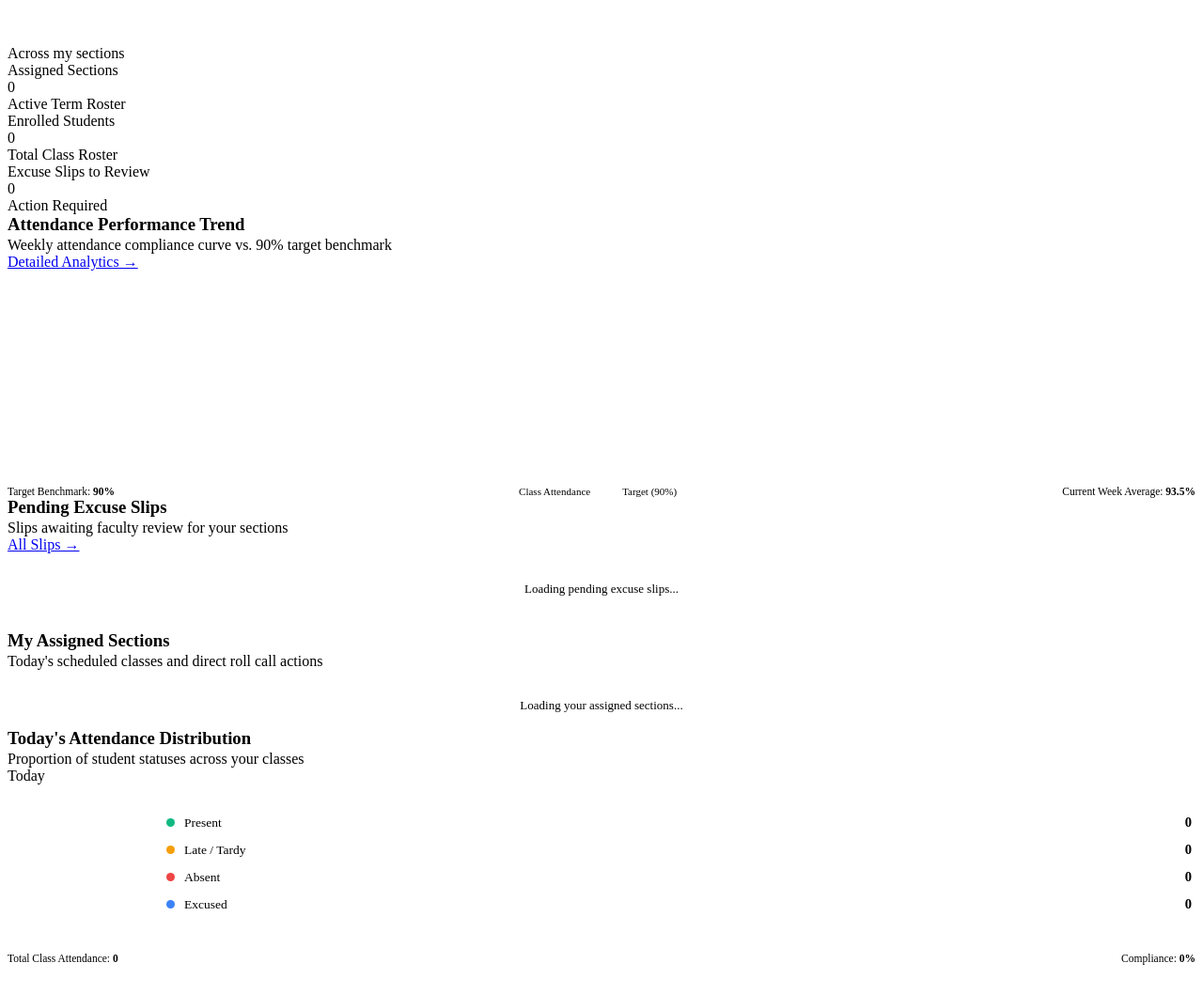
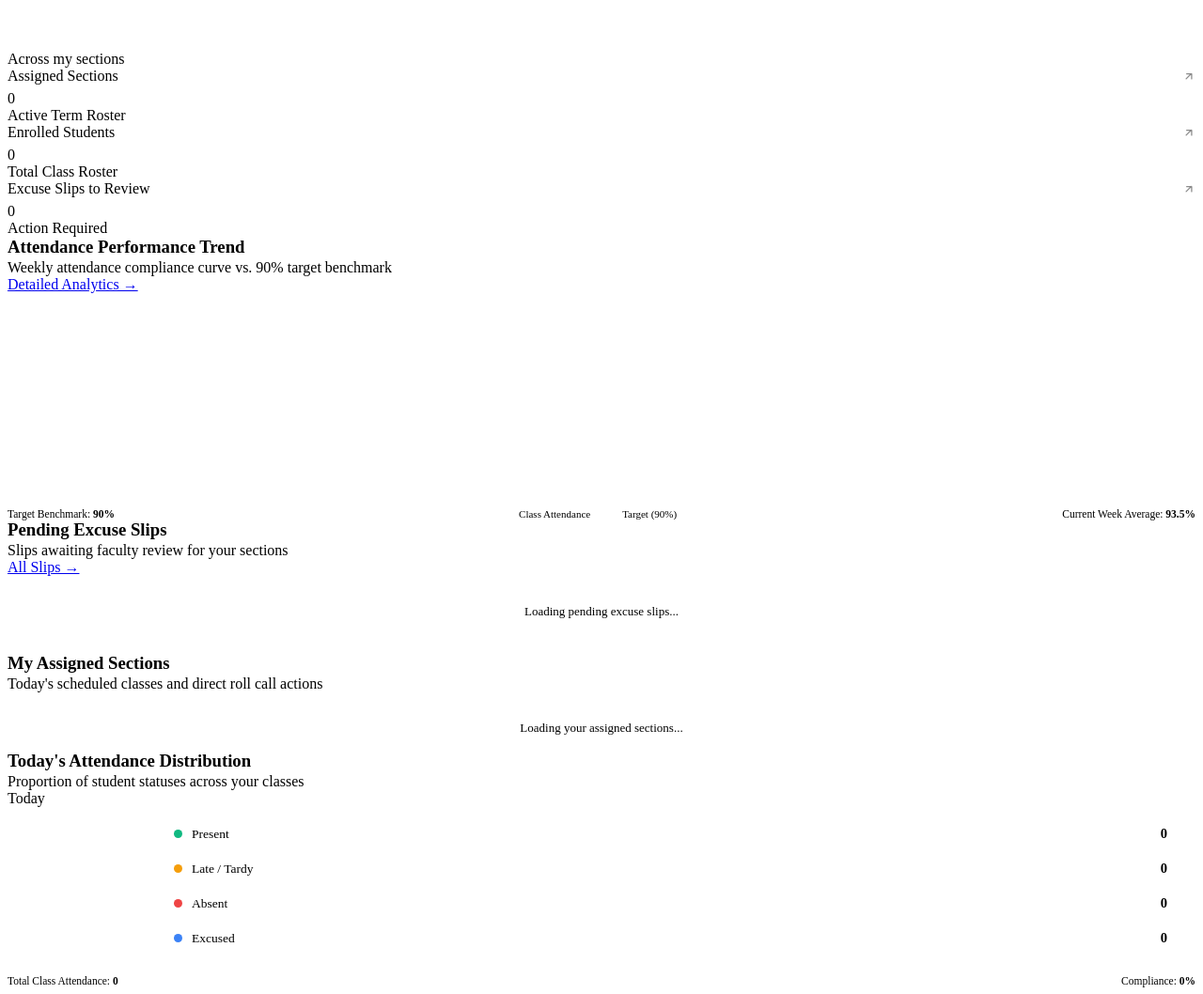
Before and after one commit to jaynzxc/Attendance-Monitoring-System, a website with bundled scripts: page teacher/dashboard.html in a window 1280 px wide. Shown: the part 4840-5898 px from the top of the page at 94% size. Before the commit the page ends 5874 px from the top, so only its background shows below. Built offline with nearby package versions, Linux system fonts and the light colour scheme; a script that the page names is missing.

Commit message:
feat: add teacher attendance logs controller and dashboard view

```diff
--- a/assets/js/pages/teacher/attendance-logs.js
+++ b/assets/js/pages/teacher/attendance-logs.js
@@ -34,9 +34,18 @@ document.addEventListener('DOMContentLoaded', async () => {
   // 3. Setup Theme Toggle
   initThemeToggle();
 
-  // 4. Setup Default Date Filter
+  // 4. Parse URL query parameters for deep linking
+  const urlParams = new URLSearchParams(window.location.search);
+  const statusParam = urlParams.get('status');
+  const subjectParam = urlParams.get('subject');
+  const dateParam = urlParams.get('date');
+
+  // 5. Setup Default Date Filter
   const dateInput = document.getElementById('filterDate');
   if (dateInput) {
+    if (dateParam) {
+      selectedDate = dateParam;
+    }
     dateInput.value = selectedDate;
     dateInput.addEventListener('change', async (e) => {
       selectedDate = e.target.value;
@@ -44,7 +53,15 @@ document.addEventListener('DOMContentLoaded', async () => {
     });
   }
 
-  // 5. Setup Filters & Search Listeners
+  // Pre-select status from URL if present
+  if (statusParam) {
+    const statusSelect = document.getElementById('filterStatus');
+    if (statusSelect) {
+      statusSelect.value = statusParam.toLowerCase();
+    }
+  }
+
+  // 6. Setup Filters & Search Listeners
   document.getElementById('searchStudent')?.addEventListener('input', filterAndRenderLogs);
   document.getElementById('filterSubject')?.addEventListener('change', filterAndRenderLogs);
   document.getElementById('filterStatus')?.addEventListener('change', filterAndRenderLogs);
--- a/teacher/dashboard.html
+++ b/teacher/dashboard.html
@@ -140,38 +140,50 @@
 
         <!-- Faculty KPI Summary Cards -->
         <div class="kpis">
-          <div class="card kpi">
-            <div class="label">Class Attendance Rate</div>
+          <a href="analytics.html" class="card kpi clickable-kpi" title="View Class Attendance Analytics">
+            <div class="kpi-header">
+              <div class="label" style="margin-bottom:0;">Class Attendance Rate</div>
+              <svg class="kpi-arrow" viewBox="0 0 24 24" fill="none" stroke="currentColor" stroke-width="2.2" stroke-linecap="round" stroke-linejoin="round"><path d="M7 17l9.2-9.2M17 17V8H8"/></svg>
+            </div>
             <div class="num tabular-nums" id="kAttendanceRate">0%</div>
             <span class="chip chip-good" id="kAttendanceRateChip">
               <svg viewBox="0 0 24 24" fill="none" stroke="currentColor" stroke-width="3"><path d="m6 15 6-6 6 6"/></svg>
               Across my sections
             </span>
+          </a>
+
+          <a href="my-classes.html" class="card kpi clickable-kpi" title="View My Assigned Classes & Sections">
+            <div class="kpi-header">
+              <div class="label" style="margin-bottom:0;">Assigned Sections</div>
+              <svg class="kpi-arrow" viewBox="0 0 24 24" fill="none" stroke="currentColor" stroke-width="2.2" stroke-linecap="round" stroke-linejoin="round"><path d="M7 17l9.2-9.2M17 17V8H8"/></svg>
             </div>
-
-          <div class="card kpi">
-            <div class="label">Assigned Sections</div>
             <div class="num tabular-nums" id="kAssignedSections">0</div>
             <span class="chip" style="background:var(--raised); color:var(--accent);">
               Active Term Roster
             </span>
+          </a>
+
+          <a href="attendance.html" class="card kpi clickable-kpi" title="View Student Attendance & Class Rosters">
+            <div class="kpi-header">
+              <div class="label" style="margin-bottom:0;">Enrolled Students</div>
+              <svg class="kpi-arrow" viewBox="0 0 24 24" fill="none" stroke="currentColor" stroke-width="2.2" stroke-linecap="round" stroke-linejoin="round"><path d="M7 17l9.2-9.2M17 17V8H8"/></svg>
             </div>
-
-          <div class="card kpi">
-            <div class="label">Enrolled Students</div>
             <div class="num tabular-nums" id="kTotalStudents">0</div>
             <span class="chip chip-good">
               Total Class Roster
             </span>
+          </a>
+
+          <a href="excuse-slips.html" class="card kpi clickable-kpi" title="Review Pending Excuse Slips">
+            <div class="kpi-header">
+              <div class="label" style="margin-bottom:0;">Excuse Slips to Review</div>
+              <svg class="kpi-arrow" viewBox="0 0 24 24" fill="none" stroke="currentColor" stroke-width="2.2" stroke-linecap="round" stroke-linejoin="round"><path d="M7 17l9.2-9.2M17 17V8H8"/></svg>
             </div>
-
-          <div class="card kpi">
-            <div class="label">Excuse Slips to Review</div>
             <div class="num tabular-nums" id="kPendingSlips" style="color:var(--late);">0</div>
             <span class="chip" style="background:var(--late-soft); color:var(--late);" id="kPendingSlipsChip">
               Action Required
             </span>
-          </div>
+          </a>
         </div>
 
         <!-- Upper Grid: Attendance Performance Trend (Left) & Pending Excuse Slips (Right) -->
@@ -268,38 +280,50 @@
               </div>
 
               <!-- Vertical Legend Table matching provided institutional reference -->
-              <div style="flex:1; display:flex; flex-direction:column; justify-content:center; gap:12px;">
-                <div style="display:flex; align-items:center; justify-content:space-between; gap:12px;">
+              <div style="flex:1; display:flex; flex-direction:column; justify-content:center; gap:8px;">
+                <a href="attendance-logs.html?status=present" class="donut-legend-row" title="View Present Attendance Logs">
                   <div style="display:flex; align-items:center; gap:10px;">
                     <span style="width:9px; height:9px; border-radius:50%; background:#10B981; display:inline-block; flex-shrink:0;"></span>
                     <span style="font-size:13.5px; color:var(--text-1); font-weight:500;">Present</span>
                   </div>
+                  <div style="display:flex; align-items:center; gap:6px;">
                     <span style="font-size:14.5px; font-weight:700; color:var(--text-1);" class="tabular-nums" id="radPresent">0</span>
+                    <svg class="row-arrow" viewBox="0 0 24 24" fill="none" stroke="currentColor" stroke-width="2.2" stroke-linecap="round" stroke-linejoin="round"><path d="m9 18 6-6-6-6"/></svg>
                   </div>
+                </a>
 
-                <div style="display:flex; align-items:center; justify-content:space-between; gap:12px;">
+                <a href="attendance-logs.html?status=late" class="donut-legend-row" title="View Late / Tardy Attendance Logs">
                   <div style="display:flex; align-items:center; gap:10px;">
                     <span style="width:9px; height:9px; border-radius:50%; background:#F59E0B; display:inline-block; flex-shrink:0;"></span>
                     <span style="font-size:13.5px; color:var(--text-1); font-weight:500;">Late / Tardy</span>
                   </div>
+                  <div style="display:flex; align-items:center; gap:6px;">
                     <span style="font-size:14.5px; font-weight:700; color:var(--text-1);" class="tabular-nums" id="radLate">0</span>
+                    <svg class="row-arrow" viewBox="0 0 24 24" fill="none" stroke="currentColor" stroke-width="2.2" stroke-linecap="round" stroke-linejoin="round"><path d="m9 18 6-6-6-6"/></svg>
                   </div>
+                </a>
 
-                <div style="display:flex; align-items:center; justify-content:space-between; gap:12px;">
+                <a href="attendance-logs.html?status=absent" class="donut-legend-row" title="View Absent Attendance Logs">
                   <div style="display:flex; align-items:center; gap:10px;">
                     <span style="width:9px; height:9px; border-radius:50%; background:#EF4444; display:inline-block; flex-shrink:0;"></span>
                     <span style="font-size:13.5px; color:var(--text-1); font-weight:500;">Absent</span>
                   </div>
+                  <div style="display:flex; align-items:center; gap:6px;">
                     <span style="font-size:14.5px; font-weight:700; color:var(--text-1);" class="tabular-nums" id="radAbsent">0</span>
+                    <svg class="row-arrow" viewBox="0 0 24 24" fill="none" stroke="currentColor" stroke-width="2.2" stroke-linecap="round" stroke-linejoin="round"><path d="m9 18 6-6-6-6"/></svg>
                   </div>
+                </a>
 
-                <div style="display:flex; align-items:center; justify-content:space-between; gap:12px;">
+                <a href="excuse-slips.html" class="donut-legend-row" title="View Pending Excuse Slips">
                   <div style="display:flex; align-items:center; gap:10px;">
                     <span style="width:9px; height:9px; border-radius:50%; background:#3B82F6; display:inline-block; flex-shrink:0;"></span>
                     <span style="font-size:13.5px; color:var(--text-1); font-weight:500;">Excused</span>
                   </div>
+                  <div style="display:flex; align-items:center; gap:6px;">
                     <span style="font-size:14.5px; font-weight:700; color:var(--text-1);" class="tabular-nums" id="radExcused">0</span>
+                    <svg class="row-arrow" viewBox="0 0 24 24" fill="none" stroke="currentColor" stroke-width="2.2" stroke-linecap="round" stroke-linejoin="round"><path d="m9 18 6-6-6-6"/></svg>
                   </div>
+                </a>
               </div>
             </div>
 
```
Lines whose indentation alone changed are shown as unchanged.
